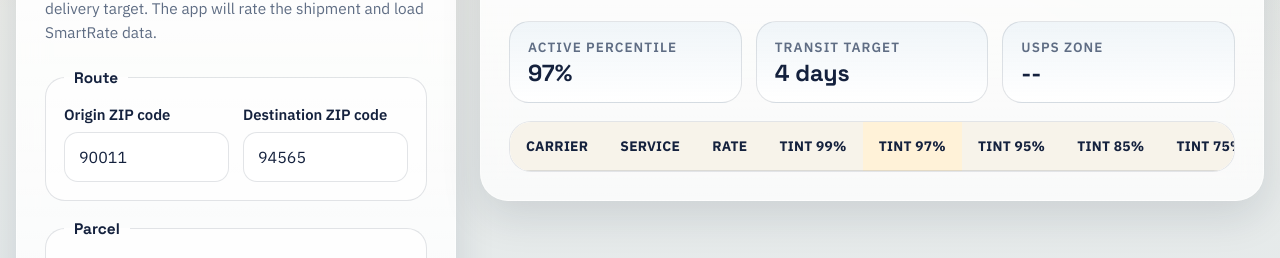
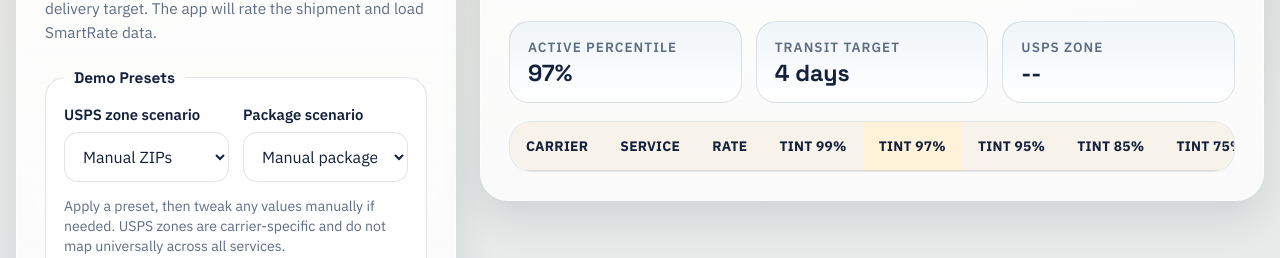
Before and after one commit to LoganSimonsen/smart_rate_demo_v2, a website: page index.html in a window 1280 px wide. Shown: the part 542-800 px from the top of the page. Drawn offline with nearby package versions, Linux system fonts and the light colour scheme; no server answers.

Commit message:
Add demo preset scenarios

```diff
--- a/index.html
+++ b/index.html
@@ -66,6 +66,48 @@
           </div>
 
           <form class="shipment-form" method="post" onsubmit="getRates(event)">
+            <fieldset class="form-section">
+              <legend>Demo Presets</legend>
+              <div class="field-grid field-grid-two">
+                <label class="field">
+                  <span>USPS zone scenario</span>
+                  <select id="zone-scenario" onchange="applyZoneScenario(event)">
+                    <option value="manual" selected>Manual ZIPs</option>
+                    <option value="zone_1">Zone 1</option>
+                    <option value="zone_2">Zone 2</option>
+                    <option value="zone_3">Zone 3</option>
+                    <option value="zone_4">Zone 4</option>
+                    <option value="zone_5">Zone 5</option>
+                    <option value="zone_6">Zone 6</option>
+                    <option value="zone_7">Zone 7</option>
+                    <option value="zone_8">Zone 8</option>
+                  </select>
+                </label>
+                <label class="field">
+                  <span>Package scenario</span>
+                  <select
+                    id="package-scenario"
+                    onchange="applyPackageScenario(event)"
+                  >
+                    <option value="manual" selected>Manual package</option>
+                    <option value="small_dense">Small dense package</option>
+                    <option value="heavy_parcel">Heavy parcel</option>
+                    <option value="large_lightweight">
+                      Large lightweight package
+                    </option>
+                    <option value="oversized">Oversized package</option>
+                    <option value="compact_parcel">Compact parcel</option>
+                    <option value="long_narrow">Long narrow package</option>
+                  </select>
+                </label>
+              </div>
+              <p id="preset-note" class="preset-note">
+                Apply a preset, then tweak any values manually if needed. USPS
+                zones are carrier-specific and do not map universally across all
+                services.
+              </p>
+            </fieldset>
+
             <fieldset class="form-section">
               <legend>Route</legend>
               <div class="field-grid field-grid-two">
--- a/smart_rate_example.js
+++ b/smart_rate_example.js
@@ -8,6 +8,24 @@ const serverURL =
     ? window.location.origin
     : "http://localhost:8080");
 let isLoading = false;
+const zonePresets = {
+  zone_1: { origin_zip: "90011", destination_zip: "90012" },
+  zone_2: { origin_zip: "90011", destination_zip: "89101" },
+  zone_3: { origin_zip: "90011", destination_zip: "80202" },
+  zone_4: { origin_zip: "90011", destination_zip: "73301" },
+  zone_5: { origin_zip: "90011", destination_zip: "60601" },
+  zone_6: { origin_zip: "90011", destination_zip: "30303" },
+  zone_7: { origin_zip: "90011", destination_zip: "10001" },
+  zone_8: { origin_zip: "90011", destination_zip: "02108" },
+};
+const packagePresets = {
+  small_dense: { weight: 80, length: 6, width: 6, height: 6 },
+  heavy_parcel: { weight: 192, length: 10, width: 8, height: 8 },
+  large_lightweight: { weight: 18, length: 24, width: 18, height: 14 },
+  oversized: { weight: 160, length: 36, width: 24, height: 18 },
+  compact_parcel: { weight: 12, length: 8, width: 6, height: 4 },
+  long_narrow: { weight: 28, length: 30, width: 8, height: 6 },
+};
 
 // var loadingDiv = document.getElementById("loading");
 
@@ -54,6 +72,53 @@ function updatePercentileLabel(key) {
 function updateUspsZoneLabel(zone) {
   document.getElementById("usps-zone-label").textContent =
     zone || zone === 0 ? `Zone ${zone}` : "--";
+}
+
+function updatePresetNote(message) {
+  document.getElementById("preset-note").textContent = message;
+}
+
+function setInputValue(id, value) {
+  const input = document.getElementById(id);
+  if (input) {
+    input.value = value;
+  }
+}
+
+function applyZoneScenario(event) {
+  const presetKey = event.target.value;
+  if (presetKey === "manual") {
+    updatePresetNote("Manual ZIP mode active. Apply a preset, then tweak any values manually if needed.");
+    return;
+  }
+
+  const preset = zonePresets[presetKey];
+  if (!preset) return;
+
+  setInputValue("origin-zip", preset.origin_zip);
+  setInputValue("destination-zip", preset.destination_zip);
+  updatePresetNote(
+    `Applied ${event.target.options[event.target.selectedIndex].text}. ZIP codes are editable after applying the preset.`,
+  );
+}
+
+function applyPackageScenario(event) {
+  const presetKey = event.target.value;
+  if (presetKey === "manual") {
+    updatePresetNote("Manual package mode active. Apply a preset, then tweak any values manually if needed.");
+    return;
+  }
+
+  const preset = packagePresets[presetKey];
+  if (!preset) return;
+
+  setInputValue("weight", preset.weight);
+  setInputValue("length", preset.length);
+  setInputValue("width", preset.width);
+  setInputValue("height", preset.height);
+  updatePresetNote(
+    `Applied ${event.target.options[event.target.selectedIndex].text}. Parcel values are editable after applying the preset.`,
+  );
 }
 
 function setStatusState(isOnline) {
--- a/smart_rate_style.css
+++ b/smart_rate_style.css
@@ -253,6 +253,13 @@ img {
 .field-group small {
   color: var(--muted);
   font-size: 0.82rem;
+}
+
+.preset-note {
+  margin: 14px 0 0;
+  color: var(--muted);
+  font-size: 0.88rem;
+  line-height: 1.45;
 }
 
 .field-emphasis {
```
